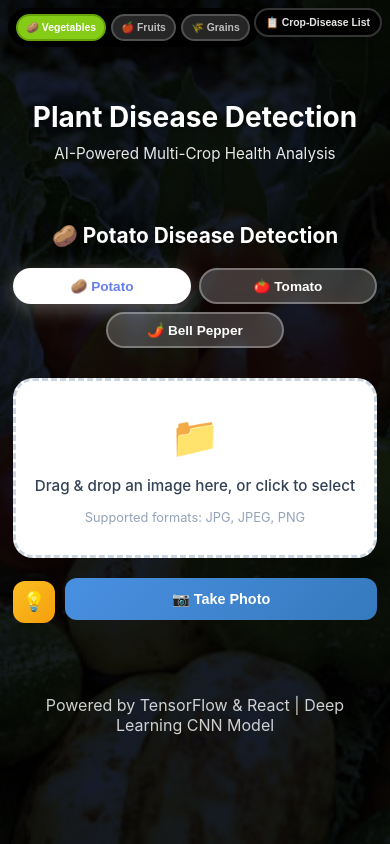
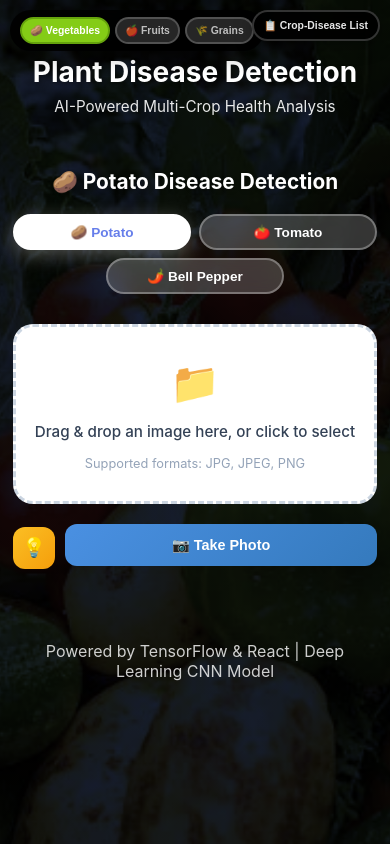
Before and after one commit to surajsingh8204/PlantDiseaseDetection, a React (Create React App) app in the folder frontend/: page / in a window 390 px wide. Built offline with nearby package versions, Linux system fonts and the light colour scheme; the HTML template or start-up script is replaced by a standard one.

Commit message:
Complete mobile responsive fixes: scrollable buttons, aligned positioning, reduced spacing

```diff
--- a/frontend/src/App.css
+++ b/frontend/src/App.css
@@ -730,7 +730,7 @@
 @media (max-width: 768px) and (min-width: 481px) {
   .App {
     padding: 10px;
-    padding-top: 80px;
+    padding-top: 20px;
   }
 
   .container {
@@ -761,7 +761,7 @@
   }
 
   .category-tabs {
-    position: fixed;
+    position: absolute;
     top: 12px;
     left: 10px;
     right: auto;
@@ -930,7 +930,7 @@
 @media (max-width: 480px) {
   .App {
     padding: 8px;
-    padding-top: 70px;
+    padding-top: 45px;
   }
 
   .container {
@@ -942,12 +942,12 @@
   }
 
   .main-title {
-    margin-top: 30px;
+    margin-top: 10px;
   }
 
   .main-title h1 {
     font-size: 1.75rem;
-    margin-bottom: 10px;
+    margin-bottom: 8px;
   }
 
   .main-title p {
@@ -956,19 +956,19 @@
 
   .header h2 {
     font-size: 1.3rem;
-    margin-top: 15px;
+    margin-top: 8px;
   }
 
-  /* Category tabs for small phones - fixed top, horizontal only */
+  /* Category tabs for small phones - scrollable with page */
   .category-tabs {
-    position: fixed;
-    top: 8px;
-    left: 8px;
+    position: absolute;
+    top: 10px;
+    left: 10px;
     right: auto;
     gap: 5px;
-    padding: 6px 8px;
+    padding: 7px 10px;
     flex-wrap: nowrap;
-    max-width: 70%;
+    max-width: 68%;
     overflow-x: auto;
   }
 
@@ -998,16 +998,16 @@
     color: white;
   }
 
-  /* Disease list button fixed top right on small phones */
+  /* Disease list button scrollable with page on small phones */
   .disease-list-button-container {
-    position: fixed;
-    top: 8px;
-    right: 8px;
+    position: absolute;
+    top: 10px;
+    right: 10px;
     left: auto;
   }
 
   .disease-list-button {
-    padding: 6px 10px;
+    padding: 7px 10px;
     font-size: 0.65rem;
     white-space: nowrap;
   }
@@ -1255,7 +1255,7 @@
 /* Responsive for Disease List - Tablets */
 @media (max-width: 768px) and (min-width: 481px) {
   .disease-list-button-container {
-    position: fixed;
+    position: absolute;
     top: 12px;
     right: 10px;
     left: auto;
```
